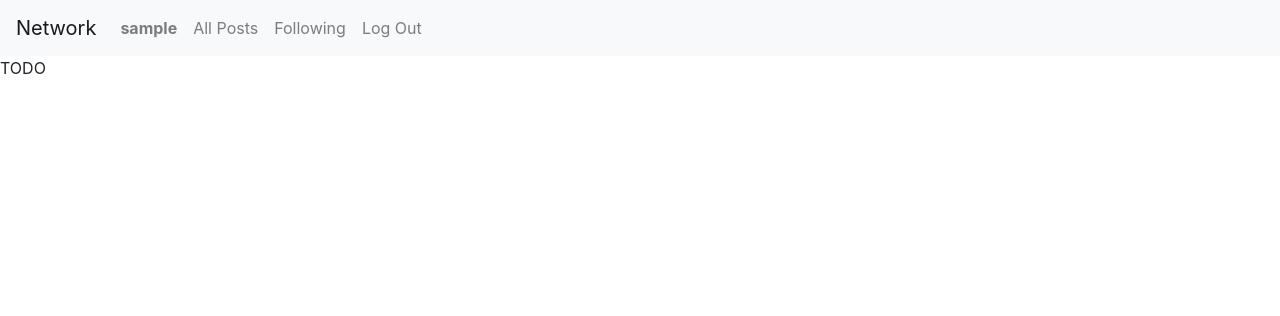
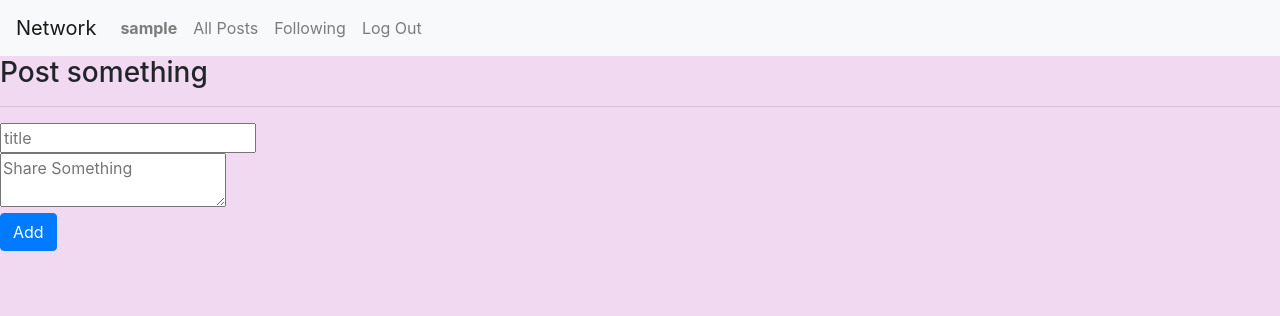
Before and after one commit to eltondna/Social_Media_Clone, a Django app: page / in a window 1280 px wide. Shown: the top 316 px of the page. Run offline with Django 3.2, Linux system fonts and the light colour scheme; the visitor is signed in with stand-in values (Sample User, id 1); some libraries are stand-ins or nearby versions.

Commit message:
New Post function

```diff
--- a/project4/network/models.py
+++ b/project4/network/models.py
@@ -4,3 +4,27 @@ from django.db import models
 
 class User(AbstractUser):
     pass
+
+
+
+
+class Post(models.Model):
+    id = models.IntegerField(primary_key=True,auto_created=True)
+    user = models.ForeignKey(User,models.CASCADE,related_name="addpost_user")
+    title = models.CharField(max_length=50,null=True)
+    content = models.CharField(max_length=200)
+    creation_date = models.DateTimeField()
+    like = models.IntegerField(null=True)
+
+    def __str__(self):
+        return f"Post {self.id}: User: {self.user} Like: {self.like} creation_date: {self.creation_date}"
+
+    def serialize(self):
+        return {
+            "id": self.id,
+            "Poser": self.user.username,
+            "title": self.title,
+            "content": self.content,
+            "date": self.creation_date,
+            "like": self.like
+        }
--- a/project4/network/static/network/styles.css
+++ b/project4/network/static/network/styles.css
@@ -0,0 +1,3 @@
+body{
+    background-color: rgb(242, 217, 242);
+}
--- a/project4/network/templates/network/index.html
+++ b/project4/network/templates/network/index.html
@@ -1,5 +1,29 @@
 {% extends "network/layout.html" %}
+{% load static %}
+{% block body %}
 
-{% block body %}
-    TODO
+{% if user.is_authenticated %}
+                                    <!--Add Post -->
+    <form class="add_post" >
+        <h3> Post something</h3><hr>
+        {% csrf_token %}
+        <input class="add_title" type="text" placeholder="title"><br>
+        <textarea class="add_content" type="text" placeholder="Share Something"></textarea><br>
+        <input type="submit" value="Add" class="btn btn-primary">
+    </form>
+{% endif %}
+
+
+
+
+
+
+
+
+
 {% endblock %}
+
+
+{% block script %}
+    <script src="{% static 'network/script.js' %}"></script>
+{% endblock %}
--- a/project4/network/templates/network/layout.html
+++ b/project4/network/templates/network/layout.html
@@ -45,5 +45,7 @@
             {% block body %}
             {% endblock %}
         </div>
+        {% block script %}
+        {% endblock %}
     </body>
 </html>
--- a/project4/network/urls.py
+++ b/project4/network/urls.py
@@ -7,5 +7,6 @@ urlpatterns = [
     path("", views.index, name="index"),
     path("login", views.login_view, name="login"),
     path("logout", views.logout_view, name="logout"),
-    path("register", views.register, name="register")
+    path("register", views.register, name="register"),
+    path("add",views.add,name="add"),
 ]
--- a/project4/network/views.py
+++ b/project4/network/views.py
@@ -1,14 +1,34 @@
 from django.contrib.auth import authenticate, login, logout
 from django.db import IntegrityError
-from django.http import HttpResponse, HttpResponseRedirect
+from django.http import HttpResponse, HttpResponseRedirect, JsonResponse
 from django.shortcuts import render
 from django.urls import reverse
-
-from .models import User
+import json
+from datetime import datetime
+from django.views.decorators.csrf import csrf_exempt
+from .models import User, Post
 
 
 def index(request):
     return render(request, "network/index.html")
+
+
+@csrf_exempt
+def add(request):
+        # Composing a new email must be via POST
+    if request.method != "POST":
+        return JsonResponse({"error": "POST request required."}, status=400)
+
+    data = json.loads(request.body)
+    title = data.get("title","")
+    content = data.get("content","")
+    user = request.user
+    creation_date = datetime.now()
+    new_post = Post(user=user,title=title,content=content,creation_date=creation_date,like=0)
+    new_post.save()
+    return JsonResponse({"message": "Post created successfully."}, status=201)
+
+
 
 
 def login_view(request):
```
